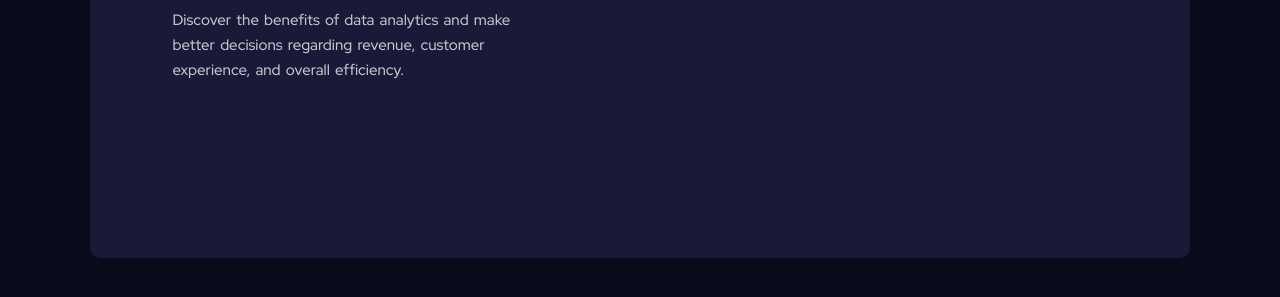
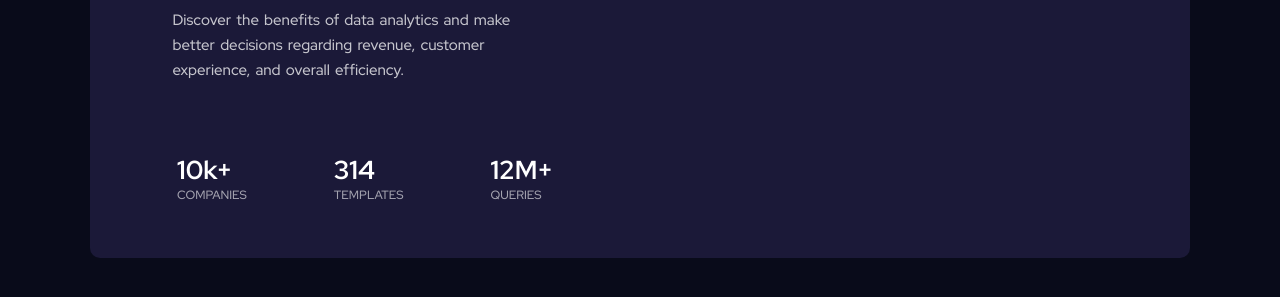
Before and after one commit to JakubJoz/Stats-preview-card-component, a plain HTML site: page index.html in a window 1280 px wide. Shown: the part 365-662 px from the top of the page. Drawn offline with Linux system fonts and the light colour scheme.

Commit message:
Add stats bar.

```diff
--- a/index.html
+++ b/index.html
@@ -17,6 +17,20 @@
             <div class="col-1">
                 <h1>Get <a>insights</a> that help your business grow.</h1>
                 <p>Discover the benefits of data analytics and make better decisions regarding revenue, customer experience, and overall efficiency.</p>
+                <div class="container_box">
+                    <div class="box_2">
+                        <span class="stat">10k+</span>
+                        <span>COMPANIES</span>
+                    </div>
+                    <div class="box_2">
+                        <span class="stat">314</span>
+                        <span>TEMPLATES</span>
+                    </div>
+                    <div class="box_2">
+                        <span class="stat">12M+</span>
+                        <span>QUERIES</span>
+                    </div>
+                </div>
             </div>
             <!--<div class="col-2">
                 <img src="images/image-header-desktop.jpg" alt="img">
--- a/style.css
+++ b/style.css
@@ -51,6 +51,30 @@ p{
     color: hsla(0, 0%, 100%, 0.75);
 }
 
+.container_box{
+    width: 100%;
+    height: 36%;
+    display: flex;
+    flex-direction: row;
+    justify-content: space-evenly;
+    align-items: center;
+}
+
+.box_2{
+    display: flex;
+    flex-direction: column;
+}
+.stat{
+    font-size: 26px;
+    font-weight: 700;
+    color: white;
+}
+
+span{
+    font-size: 12px;
+    color: hsla(0, 0%, 100%, 0.6);
+}
+
 /*.col-2{
     display: flex;
     justify-content: right;
```
